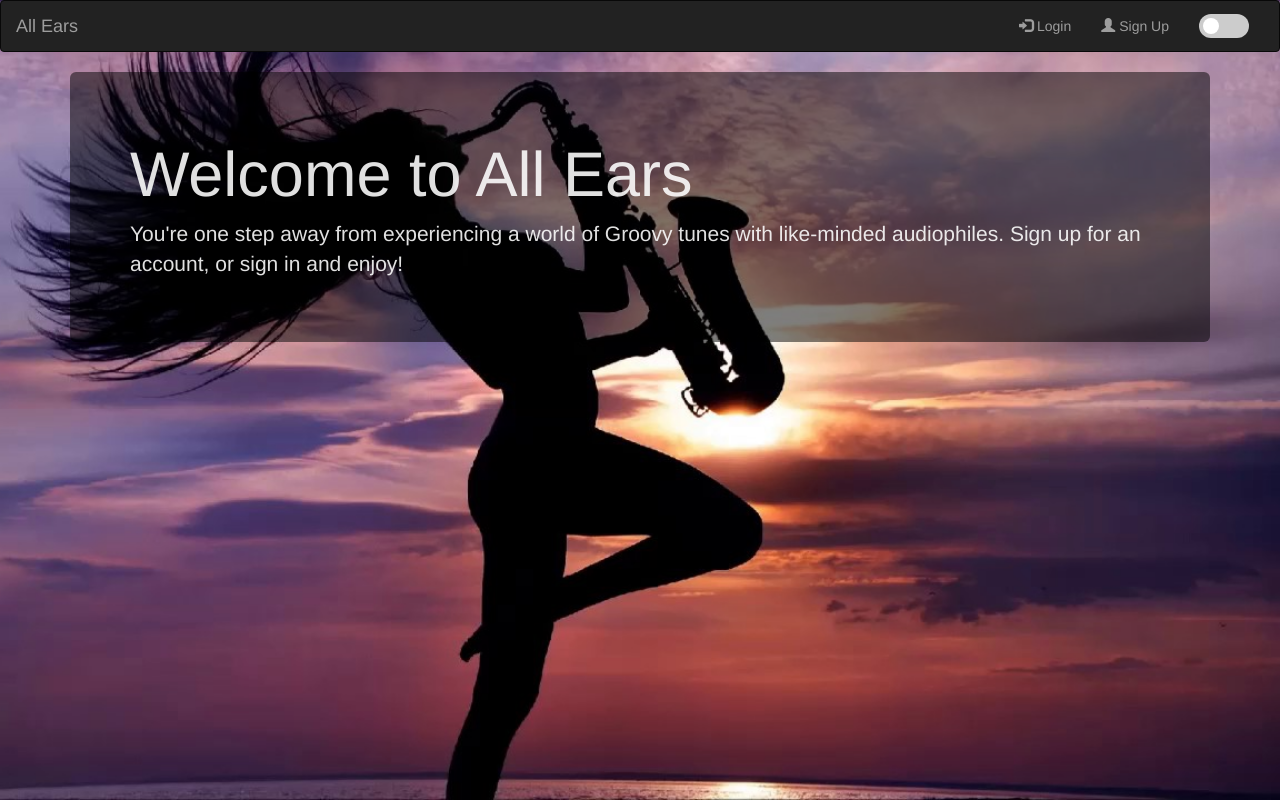
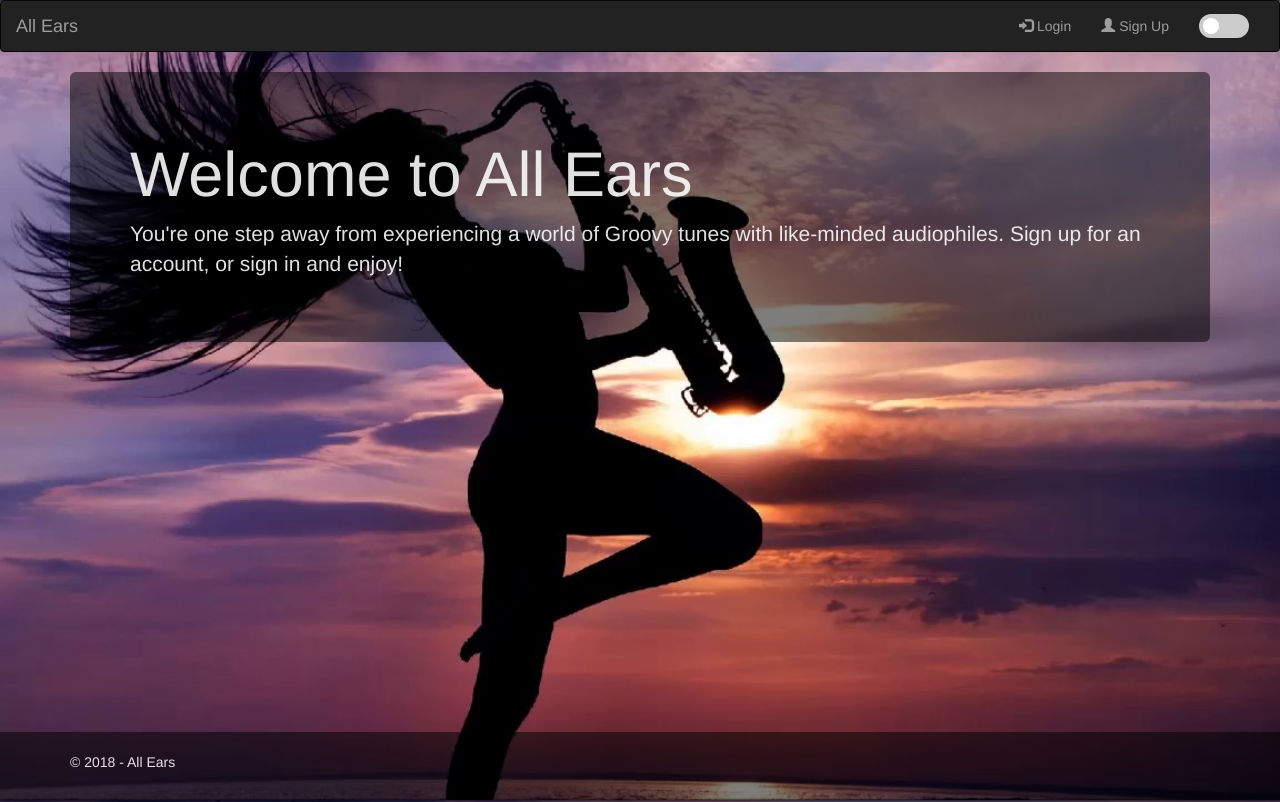
Before and after one commit to kcvisic/All-Ears-, a React (Create React App) app in the folder client/: page / in a window 1280 px wide. Built offline with nearby package versions, Linux system fonts and the light colour scheme; no server answers.

Commit message:
footer now in place...

```diff
--- a/client/public/index.html
+++ b/client/public/index.html
@@ -27,7 +27,11 @@
     <noscript>
       You need to enable JavaScript to run this app.
     </noscript>
-    <div id="root"></div>
+
+    <div id="root">
+
+    </div>
+
     <!--
       This HTML file is a template.
       If you open it directly in the browser, you will see an empty page.
@@ -38,5 +42,12 @@
       To begin the development, run `npm start` or `yarn start`.
       To create a production bundle, use `npm run build` or `yarn build`.
     -->
+  <footer class="footer">
+    <div class="container">
+      <p>&copy; 2018 - All Ears
+      </p>
+    </div>
+  </footer>
+
   </body>
 </html>
--- a/client/src/App.js
+++ b/client/src/App.js
@@ -7,7 +7,7 @@ import Nav from "./components/Nav";
 
 const App = () =>
   <Router>
-    <div>
+    <div id="wrap">
       <Nav />
       <Switch>
         <Route exact path="/" component={DashBoard} />
--- a/client/src/components/Grid/Container.js
+++ b/client/src/components/Grid/Container.js
@@ -1,7 +1,9 @@
 import React from "react";
 
 export const Container = ({ fluid, children }) =>
-  <div className={`container${fluid ? "-fluid" : ""}`}>
+  <div id="wrap" className={`container${fluid ? "-fluid" : ""}`}>
     {children}
 
-  </div>;
+  </div>
+
+  ;
--- a/client/src/index.css
+++ b/client/src/index.css
@@ -9,9 +9,13 @@ body {
   -moz-background-size: cover;
   -o-background-size: cover;
   background-size: cover;
-
+height: 100%;
 }
 
+#wrap {
+min-height: calc(100vh - 200px);
+margin-bottom: 60px;
+}
 
 .no-visit-change:visited {
   background-color:#222;
@@ -51,8 +55,6 @@ body {
 .modal-inline-text{
   color: black;
 }
-
-
 
 /* The switch - the box around the slider */
 .switch {
@@ -390,3 +392,16 @@ section {
 #performerImg{
   margin-top: 20px;
 }
+
+
+/****************
+FOOTER STYLE
+****************/
+
+footer {
+
+  line-height:60px;
+  height:70px;
+  background-color: rgba(0, 0, 0, 0.5);
+
+}
--- a/client/src/pages/DashBoard/DashBoard.js
+++ b/client/src/pages/DashBoard/DashBoard.js
@@ -1,6 +1,8 @@
 import React, { Component } from "react";
 import { Col, Row, Container } from "../../components/Grid";
 import Welcome from "../../components/Welcome"
+
+
 class DashBoard extends Component {
   state= {
 
@@ -15,6 +17,7 @@ class DashBoard extends Component {
             </Col>
         </Row>
         </Container>
+
       )
     }
 
```
